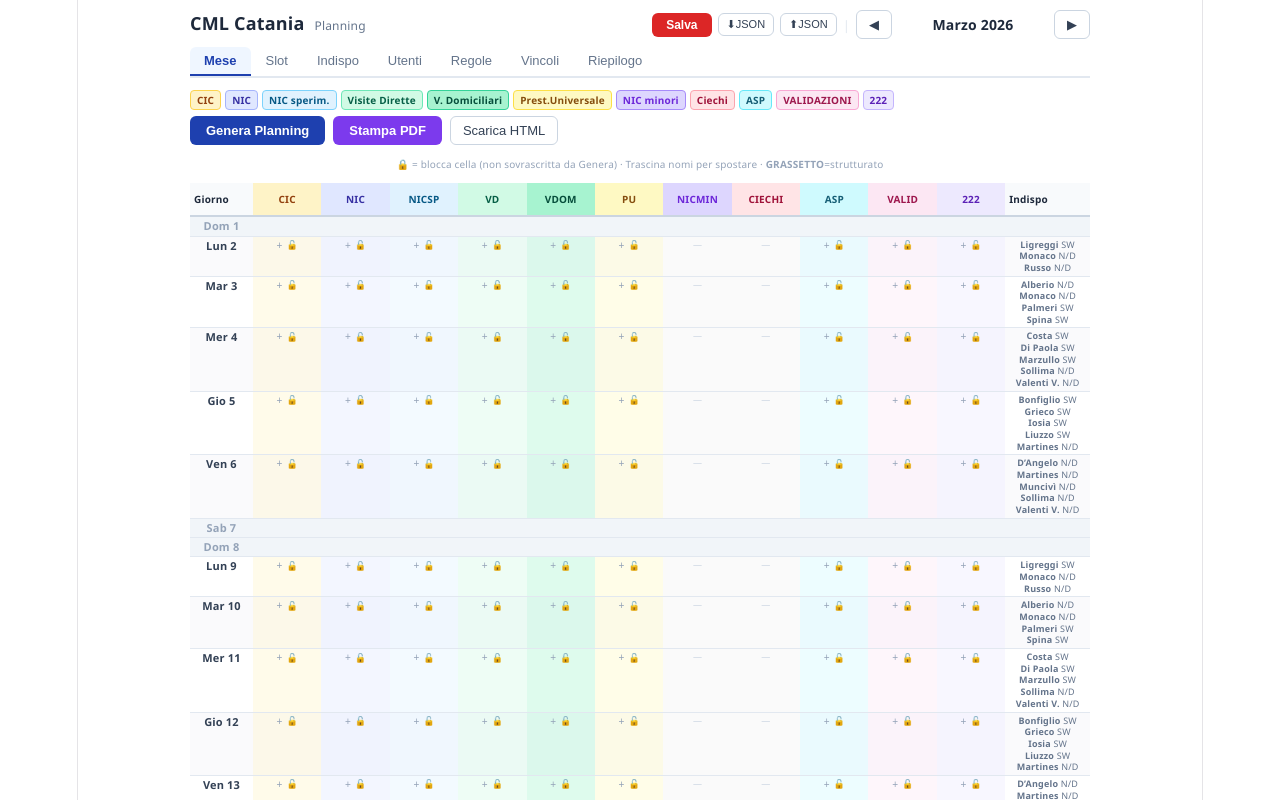
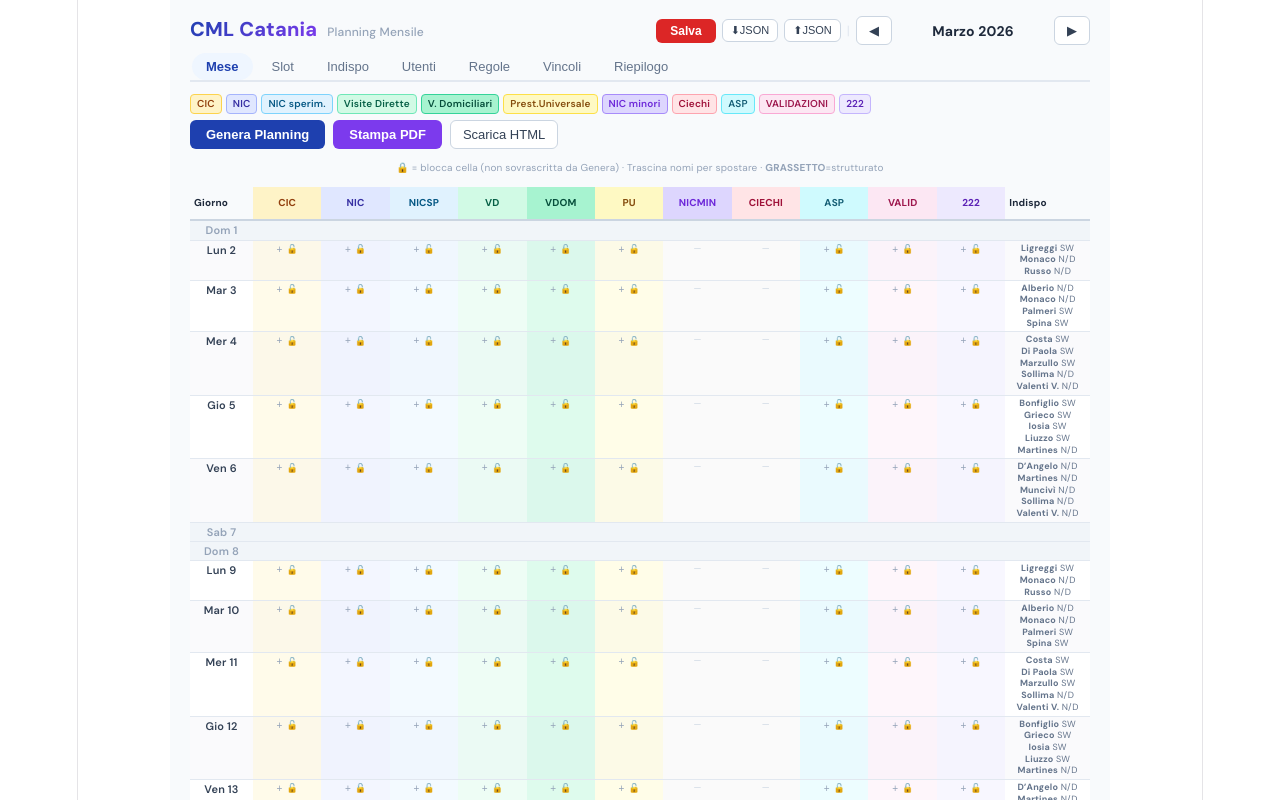
Before and after one commit to licciardellogabriele-bit/scheduling-app, a React (Vite) app: page / in a window 1280 px wide. Shown: the top 800 px of the page. Built offline with nearby package versions, Linux system fonts and the light colour scheme.

Commit message:
Aggiornamento v10

```diff
--- a/src/SchedulingApp.jsx
+++ b/src/SchedulingApp.jsx
@@ -21,7 +21,7 @@ var OPA=ACT.filter(function(a){return a.cat!=="st";});
 var DISP=["CIC","NIC","NICSP","VD","VDOM","PU","NICMIN","CIECHI","ASP","VALID","222"];
 var OPD=DISP.map(function(c){return ACT.find(function(a){return a.code===c;});}).filter(Boolean);
 var FIX=ACT.filter(function(a){return a.alloc==="fix";}).sort(function(a,b){return a.ord-b.ord;});
-var SLOTABLE=FIX; // NIC already included (alloc:fix)
+var SLOTABLE=FIX.concat([ACT.find(function(a){return a.code==="NIC";})]);
 var WDS=[{n:1,l:"Lun"},{n:2,l:"Mar"},{n:3,l:"Mer"},{n:4,l:"Gio"},{n:5,l:"Ven"}];
 var COL={CIC:{bg:"#fef3c7",tx:"#92400e",bd:"#fcd34d"},NIC:{bg:"#e0e7ff",tx:"#3730a3",bd:"#a5b4fc"},NICSP:{bg:"#e0f2fe",tx:"#075985",bd:"#7dd3fc"},NICMIN:{bg:"#ddd6fe",tx:"#6d28d9",bd:"#a78bfa"},VD:{bg:"#d1fae5",tx:"#065f46",bd:"#6ee7b7"},VDOM:{bg:"#a7f3d0",tx:"#064e3b",bd:"#34d399"},PU:{bg:"#fef9c3",tx:"#854d0e",bd:"#fde047"},VALID:{bg:"#fce7f3",tx:"#9d174d",bd:"#f9a8d4"},222:{bg:"#ede9fe",tx:"#5b21b6",bd:"#c4b5fd"},ASP:{bg:"#cffafe",tx:"#155e75",bd:"#67e8f9"},CIECHI:{bg:"#ffe4e6",tx:"#9f1239",bd:"#fda4af"}};
 var VDOM_PAIRS=[["Costa Manuela","Arcifa Veronica"],["Ligreggi Antonella","Scifo Nicole"],["Liuzzo Ludovico","Grieco Angela"],["Di Paola Danila","Iosia Serena"],["Palmeri Andrea","Tumino Mariagrazia"]];
@@ -116,7 +116,6 @@ async function sSave(st){try{localStorage.setItem(SK,JSON.stringify(st));}catch(
 
 /* ═══════════ SANITIZE ═══════════ */
 function sanU(r){if(!Array.isArray(r)||!r.length)return null;return r.map(function(u){if(!u||!u.id||!u.name)return null;var b=mAS(u.vo);var as=(u.as&&typeof u.as==="object")?Object.assign({},b,u.as):b;
-  // Sync e222 flag with activity setting
   if(u.e222)as["222"]={al:true,w:(as["222"]&&as["222"].w)||1};
   return{id:u.id,name:String(u.name),ml:!!u.ml,ct:u.ct||"STR",e222:!!u.e222,eCi:!!u.eCi,wd:Array.isArray(u.wd)?u.wd:[1,2,3,4,5],swDay:typeof u.swDay==="number"?u.swDay:null,vo:!!u.vo,notes:u.notes||"",as:as};}).filter(Boolean);}
 function sanO(r){return(r&&typeof r==="object"&&!Array.isArray(r))?r:{};}
@@ -127,7 +126,7 @@ function sanS(r){if(!r||typeof r!=="object")return mDS();var d=mDS();Object.keys
 function shuf(a){var r=a.slice();for(var i=r.length-1;i>0;i--){var j=Math.floor(Math.random()*(i+1));var t=r[i];r[i]=r[j];r[j]=t;}return r;}
 
 function gen(year,month,users,gS,dayOv,eInd,inc,dRestr,locks,currentAsg){
-  var nd=nD(year,month),out={};
+  var nd=nD(year,month),out={},alerts={};
   var norm=users.filter(function(u){return !u.vo;});
   var tL={},aC={};
   norm.forEach(function(u){tL[u.id]=0;aC[u.id]={};DISP.forEach(function(c){aC[u.id][c]=0;});});
@@ -170,7 +169,7 @@ function gen(year,month,users,gS,dayOv,eInd,inc,dRestr,locks,currentAsg){
         var wa=(a.as[ac]&&a.as[ac].w)||1,wb=(b.as[ac]&&b.as[ac].w)||1;
         if(wb!==wa)return wb-wa;
         if(mlP){if(a.ml&&!b.ml)return-1;if(!a.ml&&b.ml)return 1;}
-        // Balance: activity-specific count * 20 + total load * 5 (avoid repetition)
+        // Heavy balance: total load * 10 + activity count * 5
         var la=(tL[a.id]||0)*5+((aC[a.id]&&aC[a.id][ac])||0)*20;
         var lb=(tL[b.id]||0)*5+((aC[b.id]&&aC[b.id][ac])||0)*20;
         return la-lb;
@@ -202,12 +201,7 @@ function gen(year,month,users,gS,dayOv,eInd,inc,dRestr,locks,currentAsg){
     // Fixed activities (skip locked)
     for(var fi=0;fi<FIX.length;fi++){
       var act=FIX[fi];var ac=act.code;
-      if(dayLockFlags[ac]&&dayAsg[ac]){
-        // Locked: keep existing assignment from current asg
-        out[k][ac]=dayAsg[ac].slice();
-        dayAsg[ac].forEach(function(uid){if(uid){dU.add(uid);dA.add(uid);}});
-        continue;
-      }
+      if(dayLockFlags[ac]&&dayAsg[ac]){out[k][ac]=dayAsg[ac].slice();dayAsg[ac].forEach(function(uid){if(uid){dU.add(uid);dA.add(uid);}});continue;}
       var ov=dayOv[k]&&dayOv[k][ac];var en=ov?(ov.enabled!==false):true;
       if((ac==="NICMIN"||ac==="CIECHI")&&!ov)en=false;
       if(!en){out[k][ac]=[];continue;}
@@ -239,6 +233,24 @@ function gen(year,month,users,gS,dayOv,eInd,inc,dRestr,locks,currentAsg){
         }
         out[k][ac]=tR;
       }
+
+      // Track shortfall alerts
+      var got=act.pair?Math.floor((out[k][ac]||[]).length/2):(out[k][ac]||[]).length;
+      if(got<nP&&en){
+        if(!alerts[k])alerts[k]=[];
+        var avlML=norm.filter(function(u){return u.ml&&!un.has(u.id)&&!dU.has(u.id)&&u.wd.includes(dow)&&u.swDay!==dow;}).length;
+        var avlNon=norm.filter(function(u){return !u.ml&&!un.has(u.id)&&!dU.has(u.id)&&u.wd.includes(dow)&&u.swDay!==dow;}).length;
+        var swN=norm.filter(function(u){return u.swDay===dow&&!un.has(u.id);});
+        var ferN=norm.filter(function(u){return un.has(u.id)&&!u.vo;});
+        var reason="";
+        if(avlML===0&&avlNon===0)reason="Nessuno disponibile";
+        else if(act.pair&&avlML===0)reason="Nessun ML disponibile ("+avlNon+" non-ML rimasti)";
+        else if(act.pair&&avlNon===0&&avlML<2)reason="Solo "+avlML+" ML, 0 non-ML";
+        else reason="Pool insufficiente: "+avlML+" ML, "+avlNon+" non-ML disponibili";
+        var swNames=swN.map(function(u){return u.name.split(" ")[0];}).slice(0,4);
+        if(swNames.length)reason+=" | SW: "+swNames.join(", ")+(swN.length>4?" +":"");
+        alerts[k].push({code:ac,label:act.label||ac,expected:nP,got:got,unit:act.pair?"coppie":"singoli",reason:reason});
+      }
     }
 
     // VALID/ASP catch-all: respect activity settings
@@ -260,11 +272,16 @@ function gen(year,month,users,gS,dayOv,eInd,inc,dRestr,locks,currentAsg){
     if(!out[k].ASP)out[k].ASP=[];
     var still=norm.filter(function(u){return !un.has(u.id)&&!dU.has(u.id)&&u.wd.includes(dow)&&u.swDay!==dow;});
     still.forEach(function(u){
-      if(u.ct==="STR"){out[k].VALID.push(u.id);aF(u.id,"VALID");}
-      else{out[k].ASP.push(u.id);aF(u.id,"ASP");}
+      if(u.ct==="STR"){
+        var vs=u.as&&u.as.VALID;if(vs&&vs.al===false)return; // respect disabled VALID (e.g. Arcifa)
+        out[k].VALID.push(u.id);aF(u.id,"VALID");
+      } else {
+        var as2=u.as&&u.as.ASP;if(as2&&as2.al===false)return;
+        out[k].ASP.push(u.id);aF(u.id,"ASP");
+      }
     });
   }
-  return out;
+  return {asg:out,alerts:alerts};
 }
 
 /* ═══════════ HTML EXPORT ═══════════ */
@@ -295,7 +312,7 @@ var TABS=["Mese","Slot","Indispo","Utenti","Regole","Vincoli","Riepilogo"];
 export default function App(){
   var now=new Date();var[yr,sYr]=useState(now.getFullYear());var[mo,sMo]=useState(now.getMonth());var[tab,sTab]=useState("Mese");var[loaded,sL]=useState(false);var[saved,sSv]=useState(true);
   var[users,sU]=useState(mDU);var[gS,sGS]=useState(mDS);var[inc,sInc]=useState([]);var[dR,sDR]=useState(function(){return{"d4":{"2":["CIC","NIC","VD"]}};});
-  var[ovA,sOvA]=useState({});var[asA,sAsA]=useState({});var[exA,sExA]=useState({});var[swE,sSWE]=useState({});var[ntA,sNtA]=useState({});var[locks,sLocks]=useState({});var[modal,sM]=useState(null);
+  var[ovA,sOvA]=useState({});var[asA,sAsA]=useState({});var[genAlerts,sGenAlerts]=useState({});var[exA,sExA]=useState({});var[swE,sSWE]=useState({});var[ntA,sNtA]=useState({});var[locks,sLocks]=useState({});var[modal,sM]=useState(null);
 
   useEffect(function(){sLoad().then(function(s){if(s){var u=sanU(s.users);if(u&&u.length)sU(u);sGS(sanS(s.gS));sInc(sanA(s.inc));if(s.dR)sDR(sanO(s.dR));sOvA(sanO(s.ovA));sAsA(sanO(s.asA));sExA(sanO(s.exA));sSWE(sanO(s.swE));sNtA(sanO(s.ntA));sLocks(sanO(s.locks));}sL(true);});},[]);
   var first=useRef(true);useEffect(function(){if(first.current){first.current=false;return;}sSv(false);},[users,gS,inc,dR,ovA,asA,exA,swE,ntA,locks]);
@@ -316,7 +333,7 @@ export default function App(){
   var sNt=useCallback(function(v){sNtA(function(p){var o=Object.assign({},p);o[mk]=v;return o;});},[mk]);
   var sLk=useCallback(function(fn){sLocks(function(p){var o=Object.assign({},p);o[mk]=typeof fn==="function"?fn(p[mk]||{}):fn;return o;});},[mk]);
 
-  var doGen=useCallback(function(){sM({title:"Genera",msg:"Sovrascrive (tranne celle bloccate).",onOk:function(){sAS(gen(yr,mo,users,gS,dOv,eInd,inc,dR,mLk,asg));sM(null);}});},[yr,mo,users,gS,dOv,eInd,inc,dR,mLk,asg,sAS]);
+  var doGen=useCallback(function(){sM({title:"Genera",msg:"Sovrascrive (tranne celle bloccate).",onOk:function(){var r=gen(yr,mo,users,gS,dOv,eInd,inc,dR,mLk,asg);sAS(r.asg);sGenAlerts(r.alerts||{});sM(null);}});},[yr,mo,users,gS,dOv,eInd,inc,dR,mLk,asg,sAS]);
   var doExpH=useCallback(function(){expHTML(yr,mo,nd,sn,asg,eInd,dOv);},[yr,mo,nd,sn,asg,eInd,dOv]);
   var doPrint=useCallback(function(){document.title="Planning "+MN[mo]+" "+yr;setTimeout(function(){try{window.print();}catch(e){doExpH();}},100);},[mo,yr,doExpH]);
 
@@ -325,11 +342,12 @@ export default function App(){
 
   if(!loaded)return(<div style={{padding:40,textAlign:"center",color:"#64748b"}}>Caricamento...</div>);
 
-  return(<div style={{fontFamily:"'Segoe UI',system-ui,sans-serif",maxWidth:1500,margin:"0 auto",padding:"10px 14px",color:"#1e293b",fontSize:13}}>
+  return(<div style={{fontFamily:"'DM Sans','Segoe UI',system-ui,sans-serif",maxWidth:1500,margin:"0 auto",padding:"16px 20px",color:"#1e293b",fontSize:13,background:"#f8fafc",minHeight:"100vh"}}>
+    <link href="https://fonts.googleapis.com/css2?family=DM+Sans:wght@400;500;600;700;800&display=swap" rel="stylesheet"/>
     <style>{PCSS}</style>
     <Modal show={!!modal} title={modal?modal.title:""} msg={modal?modal.msg:""} onOk={modal?modal.onOk:null} onCancel={function(){sM(null);}}/>
     <div className="no-print" style={{display:"flex",alignItems:"center",justifyContent:"space-between",marginBottom:8,flexWrap:"wrap",gap:8}}>
-      <div style={{display:"flex",alignItems:"baseline",gap:10}}><span style={{fontSize:18,fontWeight:800}}>CML Catania</span><span style={{fontSize:12,color:"#64748b"}}>Planning</span></div>
+      <div style={{display:"flex",alignItems:"baseline",gap:10}}><span style={{fontSize:20,fontWeight:800,background:"linear-gradient(135deg,#1e40af,#7c3aed)",WebkitBackgroundClip:"text",WebkitTextFillColor:"transparent"}}>CML Catania</span><span style={{fontSize:12,color:"#94a3b8",fontWeight:500}}>Planning Mensile</span></div>
       <div style={{display:"flex",alignItems:"center",gap:6}}>
         <button onClick={doSave} style={Object.assign({},cs.bp,{background:saved?"#16a34a":"#dc2626",padding:"5px 14px",fontSize:12})}>{saved?"\u2713 Salvato":"Salva"}</button>
         <button onClick={doExpJ} style={Object.assign({},cs.bs,{fontSize:11,padding:"4px 8px"})}>{"\u2B07"}JSON</button>
@@ -342,9 +360,9 @@ export default function App(){
       </div>
     </div>
     <div className="no-print" style={{display:"flex",gap:1,marginBottom:12,borderBottom:"2px solid #e2e8f0",flexWrap:"wrap"}}>
-      {TABS.map(function(t){return(<button key={t} onClick={function(){sTab(t);}} style={{padding:"6px 14px",border:"none",cursor:"pointer",fontWeight:tab===t?700:400,color:tab===t?"#1e40af":"#64748b",background:tab===t?"#eff6ff":"transparent",borderBottom:tab===t?"2px solid #1e40af":"2px solid transparent",borderRadius:"6px 6px 0 0",fontSize:13}}>{t}</button>);})}</div>
+      {TABS.map(function(t){return(<button key={t} onClick={function(){sTab(t);}} style={{padding:"6px 14px",border:"none",cursor:"pointer",fontWeight:tab===t?700:400,color:tab===t?"#1e40af":"#64748b",background:tab===t?"#eff6ff":"transparent",borderBottom:"none",borderRadius:20,margin:"0 2px",fontSize:13}}>{t}</button>);})}</div>
 
-    {tab==="Mese"&&<VMese yr={yr} mo={mo} nd={nd} users={users} sn={sn} gS={gS} dOv={dOv} asg={asg} sAS={sAS} eInd={eInd} doGen={doGen} doExpH={doExpH} doPrint={doPrint} mLk={mLk} sLk={sLk}/>}
+    {tab==="Mese"&&<VMese yr={yr} mo={mo} nd={nd} users={users} sn={sn} gS={gS} dOv={dOv} asg={asg} sAS={sAS} eInd={eInd} doGen={doGen} doExpH={doExpH} doPrint={doPrint} mLk={mLk} sLk={sLk} alerts={genAlerts}/>}
     {tab==="Slot"&&<VSlot gS={gS} sGS={sGS} yr={yr} mo={mo} nd={nd} dOv={dOv} sDO={sDO}/>}
     {tab==="Indispo"&&<VInd yr={yr} mo={mo} nd={nd} users={users} sn={sn} exc={exc} sEx={sEx} swExc={swExc} sSW={sSW} eInd={eInd}/>}
     {tab==="Utenti"&&<VUt users={users} sU={sU} sn={sn} sM={sM}/>}
@@ -356,14 +374,13 @@ export default function App(){
 
 /* ═══════════ MESE — drag-drop, lock, filtered dropdown ═══════════ */
 function VMese(p){
-  var yr=p.yr,mo=p.mo,nd=p.nd,users=p.users,sn=p.sn,dOv=p.dOv,asg=p.asg,sAS=p.sAS,eInd=p.eInd,mLk=p.mLk,sLk=p.sLk;
+  var yr=p.yr,mo=p.mo,nd=p.nd,users=p.users,sn=p.sn,dOv=p.dOv,asg=p.asg,sAS=p.sAS,eInd=p.eInd,mLk=p.mLk,sLk=p.sLk,alerts=p.alerts||{};
   var days=[];for(var i=1;i<=nd;i++)days.push(i);
   var[edit,sEdit]=useState(null);
-  var[drag,sDrag]=useState(null); // {dk,code,idx,uid}
+  var[alertDay,sAlertDay]=useState(null); // dateKey for alert modal
+  var dragRef=useRef(null); // ref to avoid stale closure
 
-  // Direct state mutation helper
   var modDay=function(fn){sAS(function(prev){return fn(JSON.parse(JSON.stringify(prev)));});};
-
   var swapCell=function(dk2,code,idx,uid){modDay(function(o){if(!o[dk2])o[dk2]={};var a=o[dk2][code]||[];a[idx]=uid;o[dk2][code]=a;return o;});sEdit(null);};
   var rmCell=function(dk2,code,idx){modDay(function(o){if(!o[dk2])o[dk2]={};var a=o[dk2][code]||[];a.splice(idx,1);o[dk2][code]=a;return o;});sEdit(null);};
   var addCell=function(dk2,code,uid){modDay(function(o){if(!o[dk2])o[dk2]={};var a=o[dk2][code]||[];a.push(uid);o[dk2][code]=a;return o;});sEdit(null);};
@@ -374,13 +391,13 @@ function VMese(p){
     var di=eInd[dk2]||{};
     return users.filter(function(u){
       if(u.vo)return false;
-      if(di[u.id])return false;
+      if(di[u.id])return false; // unavail/SW/N-D
       if(used.has(u.id)){return exIdx!==undefined&&(da[code]||[])[exIdx]===u.id;}
       return true;
     });
   };
 
-  // Lock toggle
+  // Lock toggle for a day+activity
   var togLock=function(dk2,code){
     sLk(function(prev){
       var c=Object.assign({},prev);
@@ -392,46 +409,66 @@ function VMese(p){
     });
   };
 
-  // Drag handlers — SWAP logic
-  var onDS=function(dk2,code,idx,uid){sDrag({dk:dk2,code:code,idx:idx,uid:uid});};
-  var onDO=function(e){e.preventDefault();};
-  var onDrop=function(tgtDk,tgtCode,tgtIdx){
-    if(!drag)return;
+  // Drag handlers — using ref to avoid stale closure
+  var onDS=function(e,dk2,code,idx,uid){
+    dragRef.current={dk:dk2,code:code,idx:idx,uid:uid};
+    e.dataTransfer.effectAllowed="move";
+    try{e.dataTransfer.setData("text/plain",uid);}catch(ex){}
+  };
+  var onDO=function(e){e.preventDefault();e.dataTransfer.dropEffect="move";};
+  var onDrop=function(e,tgtDk,tgtCode,tgtIdx){
+    e.preventDefault();
+    var dr=dragRef.current;
+    if(!dr)return;
+    dragRef.current=null;
+    // Same source and target — skip
+    if(dr.dk===tgtDk&&dr.code===tgtCode&&dr.idx===tgtIdx)return;
     modDay(function(o){
-      // Source
-      if(!o[drag.dk])o[drag.dk]={};
-      var srcArr=o[drag.dk][drag.code]||[];
-      // Target
+      if(!o[dr.dk])o[dr.dk]={};
+      var srcArr=(o[dr.dk][dr.code]||[]).slice();
       if(!o[tgtDk])o[tgtDk]={};
-      var tgtArr=o[tgtDk][tgtCode]||[];
-
-      var srcUid=drag.uid;
+      var tgtArr=(o[tgtDk][tgtCode]||[]).slice();
+      var srcUid=dr.uid;
       var tgtUid=(tgtIdx<tgtArr.length)?tgtArr[tgtIdx]:null;
-
-      // Place dragged uid at target
-      if(tgtIdx<tgtArr.length){
-        tgtArr[tgtIdx]=srcUid;
-      } else {
-        tgtArr.push(srcUid);
-      }
-
-      // Place displaced uid at source (swap) or remove source
-      if(tgtUid){
-        srcArr[drag.idx]=tgtUid; // swap
-      } else {
-        srcArr.splice(drag.idx,1); // no swap target, just remove from source
-      }
-
-      o[drag.dk][drag.code]=srcArr;
+      // Place dragged at target
+      if(tgtIdx<tgtArr.length){tgtArr[tgtIdx]=srcUid;}
+      else{tgtArr.push(srcUid);}
+      // Swap or remove from source
+      if(tgtUid){srcArr[dr.idx]=tgtUid;} // swap
+      else{srcArr.splice(dr.idx,1);} // move (remove source)
+      o[dr.dk][dr.code]=srcArr;
       o[tgtDk][tgtCode]=tgtArr;
       return o;
     });
-    sDrag(null);
   };
 
   var PA=["CIC","NIC","NICSP","NICMIN","VD","CIECHI","VDOM","PU"];
 
+  // Alert detail modal
+  var alertModal=null;
+  if(alertDay&&alerts[alertDay]){
+    var dayA=alerts[alertDay];
+    var dayLabel=alertDay.replace(/^\d+-0?(\d+)-0?(\d+)$/,function(_,m,d){return d+"/"+m;});
+    alertModal=(<div style={{position:"fixed",inset:0,background:"rgba(0,0,0,.45)",display:"flex",alignItems:"center",justifyContent:"center",zIndex:9999}} onClick={function(e){if(e.target===e.currentTarget)sAlertDay(null);}}>
+      <div style={{background:"#fff",borderRadius:14,padding:"20px 24px",maxWidth:500,width:"92%",boxShadow:"0 12px 40px rgba(0,0,0,.25)",maxHeight:"80vh",overflow:"auto"}}>
+        <div style={{display:"flex",justifyContent:"space-between",alignItems:"center",marginBottom:12}}>
+          <span style={{fontWeight:700,fontSize:15,color:"#b45309"}}>{"⚠"} Avvisi del {dayLabel}</span>
+          <button onClick={function(){sAlertDay(null);}} style={{background:"none",border:"none",fontSize:18,cursor:"pointer",color:"#94a3b8"}}>{"✕"}</button>
+        </div>
+        {dayA.map(function(al,i){
+          var cl=COL[al.code];
+          return(<div key={i} style={{background:cl?cl.bg+"40":"#f8fafc",border:"1px solid "+(cl?cl.bd:"#e2e8f0"),borderRadius:8,padding:"10px 14px",marginBottom:8}}>
+            <div style={{fontWeight:700,fontSize:13,color:cl?cl.tx:"#334155",marginBottom:4}}>{al.code}: {al.got}/{al.expected} {al.unit}</div>
+            <div style={{fontSize:12,color:"#475569",lineHeight:1.5}}>{al.reason}</div>
+          </div>);
+        })}
+        <p style={{fontSize:11,color:"#94a3b8",marginTop:8}}>Usa il <b>+</b> nelle celle per aggiungere manualmente i componenti mancanti.</p>
+      </div>
+    </div>);
+  }
+
   return(<div>
+    {alertModal}
     <div className="no-print" style={{display:"flex",flexWrap:"wrap",gap:4,marginBottom:6}}>
       {OPD.filter(function(a){return COL[a.code];}).map(function(a){return(<span key={a.code} style={tg(a.code)}>{a.label}</span>);})}</div>
     <div className="no-print" style={{display:"flex",gap:8,marginBottom:6,flexWrap:"wrap"}}>
@@ -452,8 +489,12 @@ function VMese(p){
             var k=dk(yr,mo,d),we=isWE(yr,mo,d),hol=isH(yr,mo,d),off=we||!!hol,da=asg[k]||{},di=eInd[k]||{};
             var bg=hol?"#fee2e2":we?"#f1f5f9":(d%2===0?"#fafafc":"#fff");var dc=hol?"#dc2626":we?"#94a3b8":"#334155";
             var lbl=dn(yr,mo,d)+" "+d+(hol?" "+hol:"");
+            var dayAlerts=alerts[k]||[];
             return(<tr key={d} style={{background:bg}}>
-              <td style={Object.assign({},cs.c,{fontWeight:600,whiteSpace:"nowrap",color:dc,fontSize:hol?10:11})}>{lbl}</td>
+              <td style={Object.assign({},cs.c,{fontWeight:600,whiteSpace:"nowrap",color:dc,fontSize:hol?10:11})}>
+                {lbl}
+                {dayAlerts.length>0&&<button className="no-print" onClick={function(){sAlertDay(k);}} style={{background:"#fef3c7",border:"1px solid #f59e0b",borderRadius:10,color:"#b45309",fontSize:9,fontWeight:700,marginLeft:4,padding:"0 4px",cursor:"pointer",lineHeight:1.4}} title={dayAlerts.length+" avvisi"}>{"⚠"}{dayAlerts.length}</button>}
+              </td>
               {OPD.map(function(a){
                 if(off)return(<td key={a.code} style={Object.assign({},cs.c,{background:bg})}/>);
                 var ov=dOv[k]&&dOv[k][a.code];var en=ov?(ov.enabled!==false):true;
@@ -479,9 +520,9 @@ function VMese(p){
                     </select>);
                   }
                   return(<div key={idx} draggable="true"
-                    onDragStart={function(){onDS(k,a.code,idx,uid);}}
+                    onDragStart={function(e){onDS(e,k,a.code,idx,uid);}}
                     onDragOver={onDO}
-                    onDrop={function(){onDrop(k,a.code,idx);}}
+                    onDrop={function(e){onDrop(e,k,a.code,idx);}}
                     onClick={function(){sEdit({dk:k,code:a.code,idx:idx});}}
                     style={{color:c?c.tx:"#334155",lineHeight:1.25,cursor:"grab",
                       fontWeight:isStr?700:400,
@@ -510,7 +551,7 @@ function VMese(p){
 
                 return(<td key={a.code} style={Object.assign({},cs.c,{background:c?(c.bg+"60"):"#fff",textAlign:"center",fontSize:9,padding:"2px",
                   outline:isLocked?"2px solid #f59e0b":"none"})}
-                  onDragOver={onDO} onDrop={function(){onDrop(k,a.code,uids.length);}}>
+                  onDragOver={onDO} onDrop={function(e){onDrop(e,k,a.code,uids.length);}}>
                   {cc}</td>);
               })}
               <td style={Object.assign({},cs.c,{fontSize:9})}>
```
